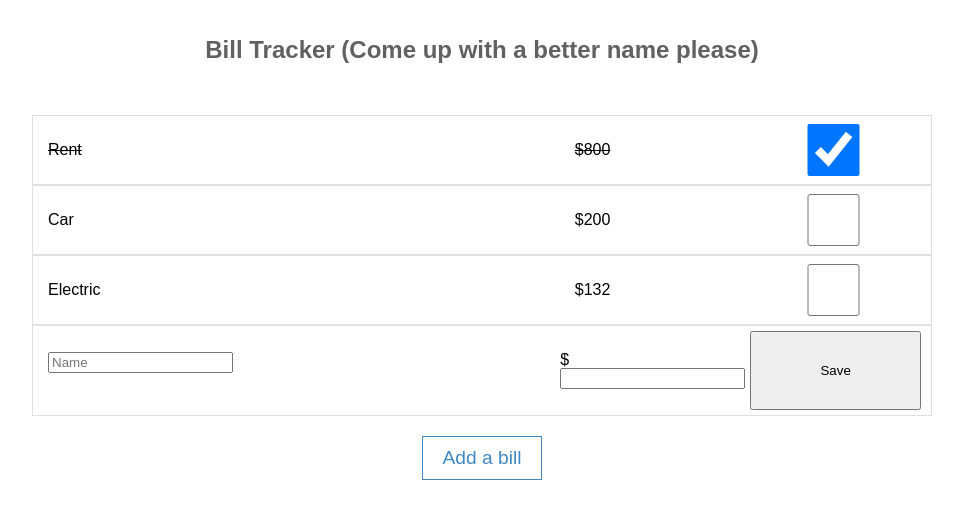
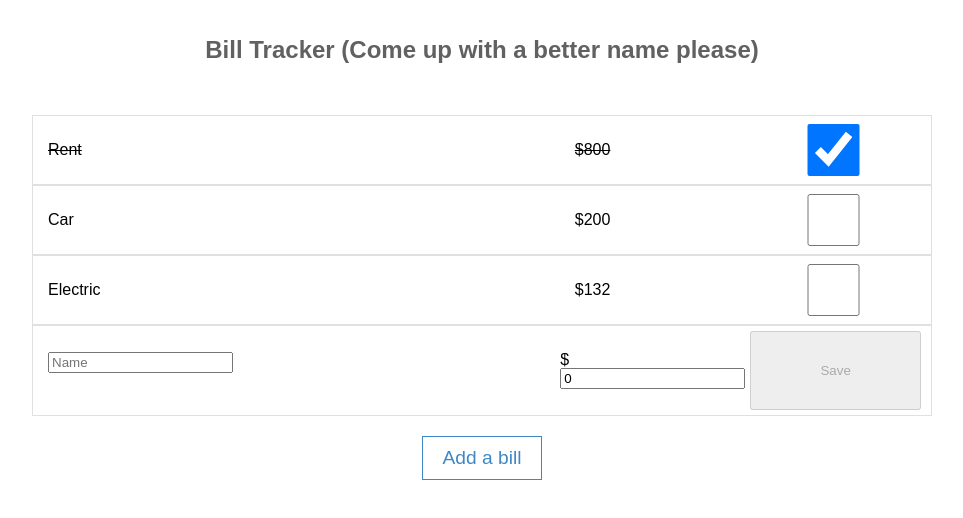
Before and after one commit to krames12/bill-tracker, a React (Create React App) app: page / in a window 1280 px wide. Shown: the top 518 px of the page, without its empty margins (158-1121 px from the left). Built offline with nearby package versions, Linux system fonts and the light colour scheme.

Commit message:
Save button only enabled when inputs filled and cost is number

```diff
--- a/src/components/BillEdit.js
+++ b/src/components/BillEdit.js
@@ -10,23 +10,24 @@ class BillEdit extends Component {
     }
   }
 
-  validateInputs = event => {
-    //
-  }
-
   handleChange = event => {
     this.setState({ [event.target.id]: event.target.value })
   }
 
   handleSubmit = () => {
-    let verify = this.validateInputs;
-    // check verify status to add bill
-
     this.props.clickHandler(this.state)
     this.setState({ "name": '', "cost": 0 })
   }
 
   render() {
+    const { name, cost } = this.state
+
+    // Validates that name is filled out and that cost is a nubmer
+    const canSubmit =
+      name.length > 0 &&
+      cost.length > 0 &&
+      !isNaN(cost)
+
     return (
       <div className="bill-item">
         <p className="bill-name">
@@ -42,11 +43,16 @@ class BillEdit extends Component {
           $<input
             type="text"
             id="cost"
-            value={this.state.cost?this.state.cost:''}
+            value={this.state.cost?this.state.cost:0}
             onChange={this.handleChange}
           />
         </p>
-        <button onClick={this.handleSubmit}>Save</button>
+        <button
+          onClick={this.handleSubmit}
+          disabled={!canSubmit}
+        >
+          Save
+        </button>
       </div>
     )
   }
```
